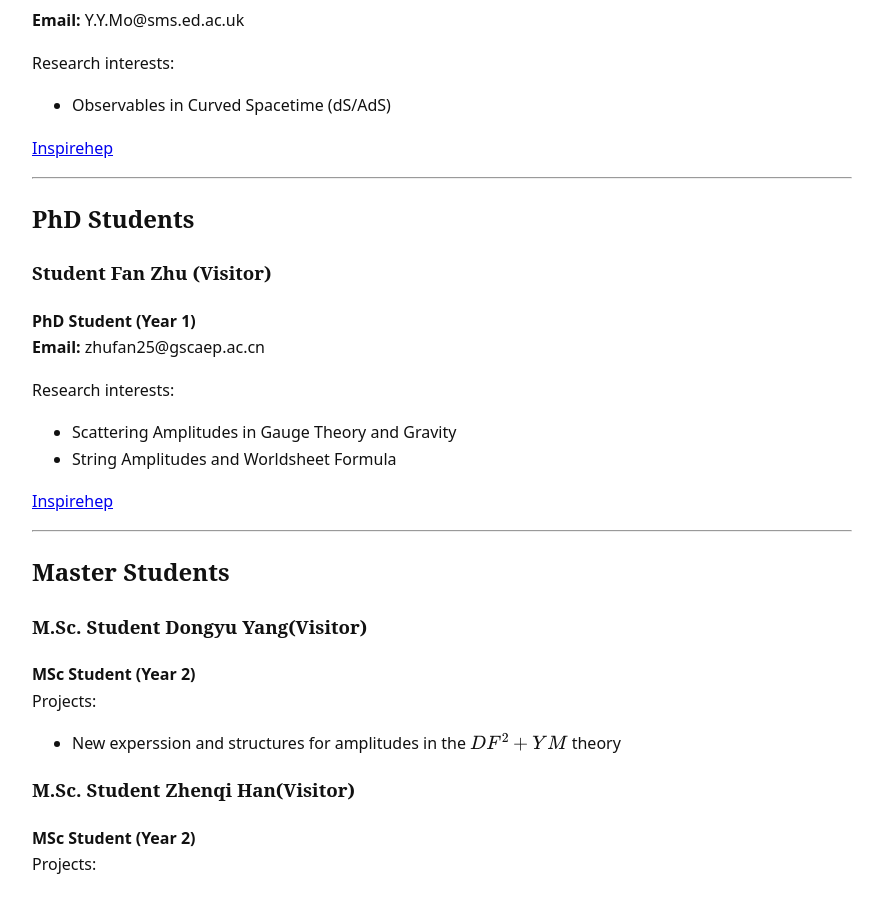
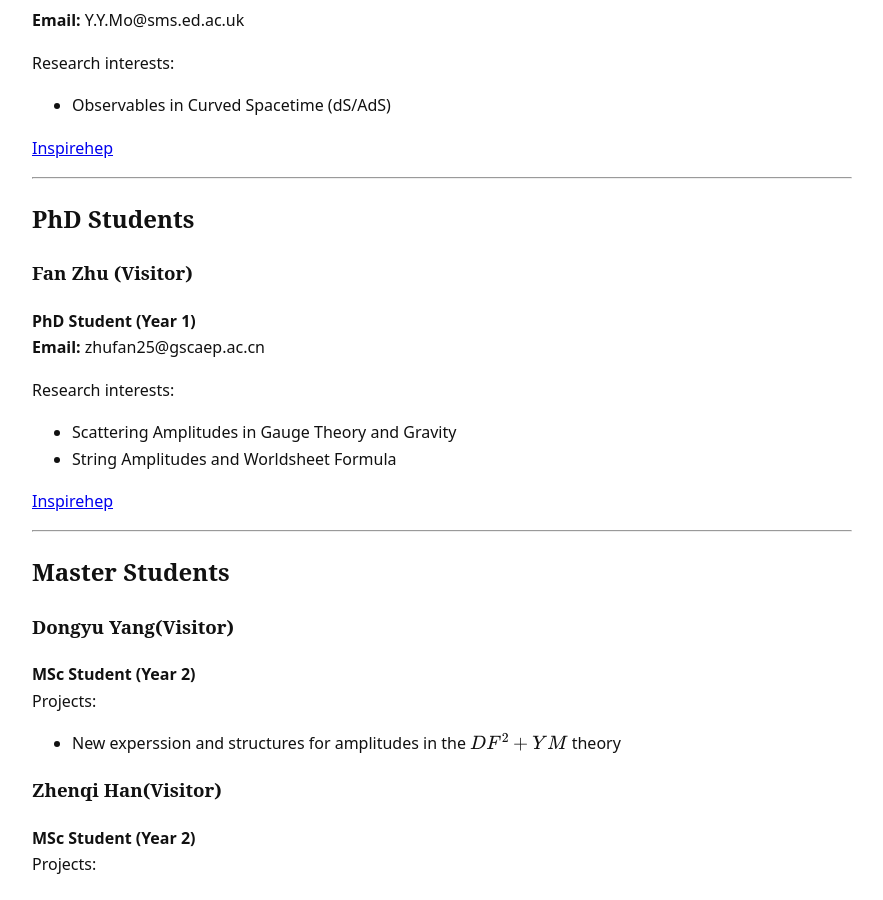
Before and after one commit to QuantumQ1/quantumq1.github.io, a Jekyll site: the page built from members.md, in a window 1280 px wide and 900 px high, scrolled down 1312 px. Shown: the whole window, without its empty margins (198-1081 px from the left). Built offline with Jekyll 4.4.1, drawn with Linux system fonts in a browser that asks for light colours.

Commit message:
Update members.md

```diff
--- a/members.md
+++ b/members.md
@@ -46,7 +46,7 @@ Research interests:
 
 ## PhD Students
 
-### Student Fan Zhu (Visitor)
+### Fan Zhu (Visitor)
 **PhD Student (Year 1)**
 **Email:** zhufan25@gscaep.ac.cn
 
@@ -60,13 +60,13 @@ Research interests:
 
 ## Master Students
 
-### M.Sc. Student Dongyu Yang(Visitor)
+###  Dongyu Yang(Visitor)
 **MSc Student (Year 2)**
 Projects:
 - New experssion and structures for amplitudes in the $DF^2+YM$ theory
 
 
-### M.Sc. Student Zhenqi Han(Visitor)
+### Zhenqi Han(Visitor)
 **MSc Student (Year 2)**
 Projects:
 - New representations of amplitudes in the NLSM theory
```
